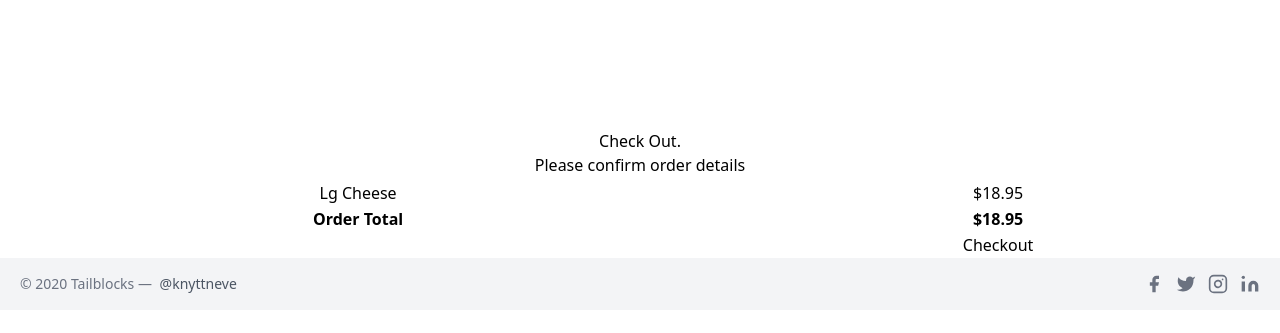
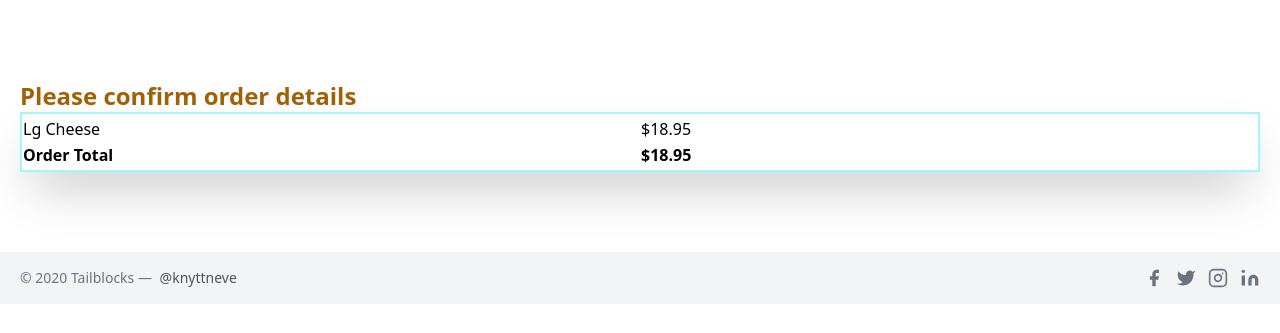
Before and after one commit to Eduardo6446/EduMishi_Restaurant, a Django app: page /check/ in a window 1280 px wide. Shown: the part 56-389 px from the top of the page. Run offline with Django 3.2, Linux system fonts and the light colour scheme; a user stored in the database is signed in; data comes from the database, SQL or seed files in the repository; both versions use the stored data as it was after the commit; some libraries are stand-ins or nearby versions.

Commit message:
check masomenos
un errorcito de login corregido, hay un link de html en url xd, se usa pa despues XD

```diff
--- a/orders/templates/orders/check.html
+++ b/orders/templates/orders/check.html
@@ -4,16 +4,13 @@
 
 {% block template %}
 
-<div class="my-menu-flex-container">
+<div class="container px-5 py-20 mx-auto flex flex-wrap items-center">
 
-    <table class="table-dark  text-center table-bordered table-hover " style="margin-top:10%; width:100%">
-      <tr>
-        <td colspan="2">
-          <h4>Check Out. </h4>
+    <h1 class="text-2xl font-bold text-yellow-700"> Please confirm order details</h1>
 
-          <h6> Please confirm order details</h6>
-        </td>
-      </tr>
+    <div>
+      <table class="shadow-2xl border-2 border-cyan-200 w-full md:table-fixed content-center">
+
         <tr>
           <td>
             {% for item in order.get_cart_ordered_items %}
@@ -93,10 +90,10 @@
 
         <tr>
           <td></td>
-        <td> <a> <button type="submit" href="{% url 'orders:updaterecords' order.id %}" class="pull-right btn btn-primary">Checkout</button></a>
-        </td>
+
         </tr>
       </table>
+    </div>
     <!-- <form action="process_payment" method="post" id="payment-form""> -->
 
 
--- a/orders/urls.py
+++ b/orders/urls.py
@@ -16,3 +16,5 @@
 
 
 ]
+
+#<td> <a> <button type="submit" href="{% url 'orders:updaterecords' order.id %}" class="pull-right btn btn-primary">Checkout</button></a></td>
--- a/orders/views.py
+++ b/orders/views.py
@@ -18,7 +18,7 @@
 
 # Create your views here.
 
-@login_required()
+@login_required(redirect_field_name='')
 def index(request):
 
     if not request.user.is_authenticated:
--- a/pizza/settings.py
+++ b/pizza/settings.py
@@ -119,3 +119,5 @@
 # https://docs.djangoproject.com/en/2.0/howto/static-files/
 
 STATIC_URL = '/static/'
+
+LOGIN_URL = '/login'
```
Also changed, not shown: db.sqlite3. Lines whose indentation alone changed are shown as unchanged.
